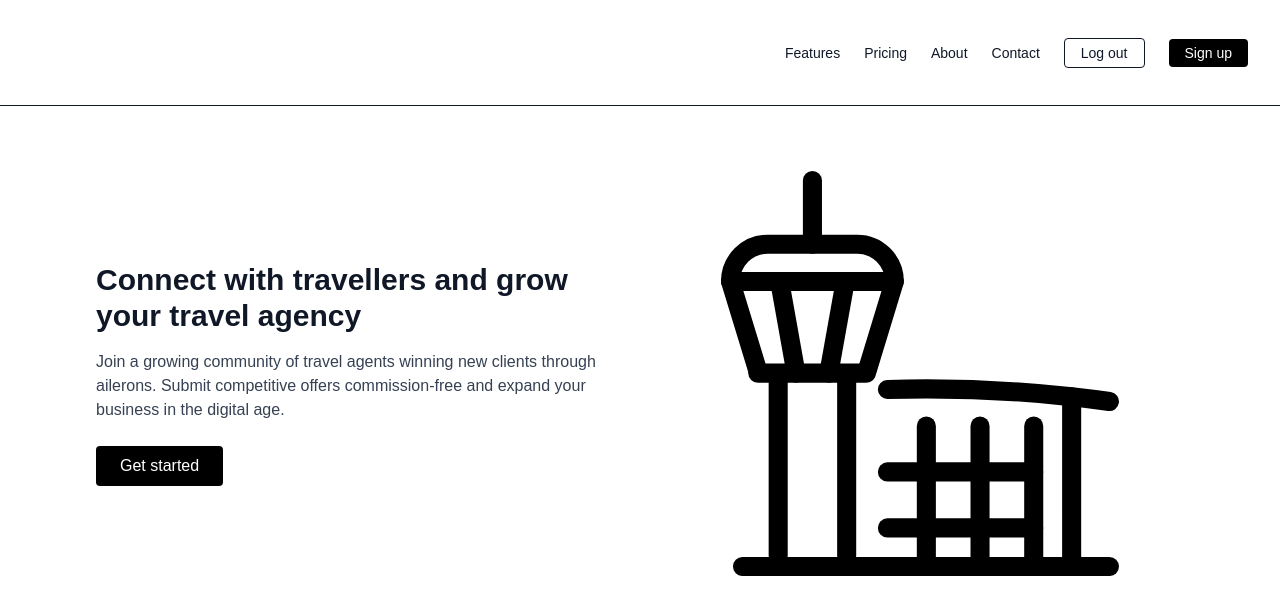
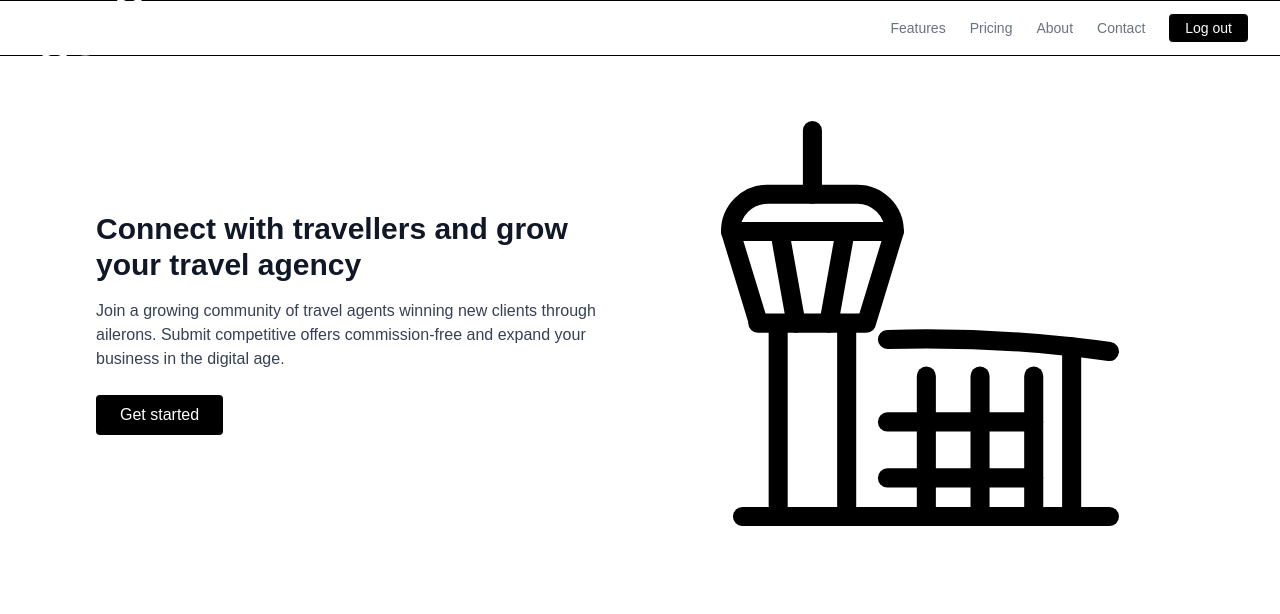
Before and after one commit to ailerons-cantab/ailerons-web, a Next.js app: page /home in a window 1280 px wide. Shown: the top 614 px of the page. Built offline with nearby package versions, Linux system fonts and the light colour scheme.

Commit message:
indentation

```diff
--- a/src/app/header.tsx
+++ b/src/app/header.tsx
@@ -16,17 +16,16 @@ export default function Header() {
     router.replace("/auth");
   };
 
-  return <header className="flex justify-between items-center px-8 py-4 border-b">
+  return <header className="flex justify-between items-center px-8 py-2 border-b border-t border-black h-14">
         <div className="flex items-center gap-2">
             <Image src="/ailerons_logo_white.svg" alt="ailerons logo" width={120} height={40}/>
         </div>
-        <nav className="flex items-center gap-6 text-sm font-medium">
-            <a href="#" className="hover:underline">Features</a>
-            <a href="#" className="hover:underline">Pricing</a>
-            <a href="#" className="hover:underline">About</a>
-            <a href="#" className="hover:underline">Contact</a>
-            <button onClick={async () => await handleLogout()} className="px-4 py-1 border rounded hover:bg-gray-100"> Log out</button>
-            <button className="px-4 py-1 bg-black text-white rounded hover:opacity-90"> Sign up</button>
+        <nav className="flex items-center gap-6 text-sm font-medium text-gray-500">
+            <a href="#" className="hover:text-black transition-colors">Features</a>
+            <a href="#" className="hover:text-black transition-colors">Pricing</a>
+            <a href="#" className="hover:text-black transition-colors">About</a>
+            <a href="#" className="hover:text-black transition-colors">Contact</a>
+            <button onClick={handleLogout} className="px-4 py-1 bg-black text-white rounded hover:opacity-90 transition">Log out</button>
         </nav>
     </header>
 }
```
